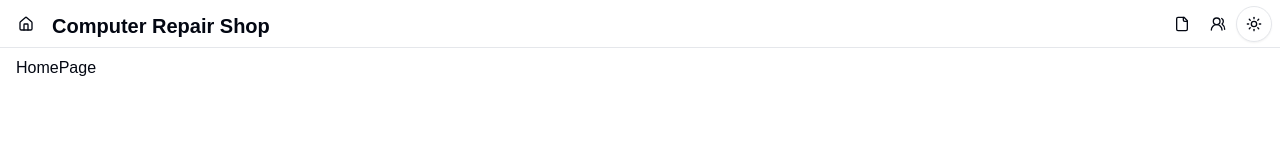
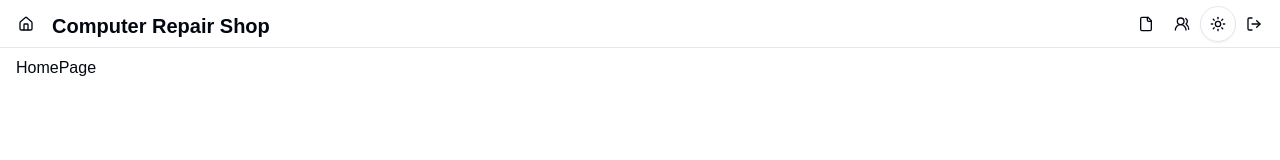
Before and after one commit to Yogurt7v/RepairStore, a Next.js app: page /home in a window 1280 px wide. Shown: the top 160 px of the page. Built offline with nearby package versions, Linux system fonts and the light colour scheme.

Commit message:
add auth by kinde

```diff
--- a/package.json
+++ b/package.json
@@ -9,6 +9,7 @@
     "lint": "next lint"
   },
   "dependencies": {
+    "@kinde-oss/kinde-auth-nextjs": "^2.4.6",
     "@radix-ui/react-dropdown-menu": "^2.1.4",
     "@radix-ui/react-slot": "^1.1.1",
     "class-variance-authority": "^0.7.1",
--- /dev/null
+++ b/src/app/api/auth/[kindeAuth]/route.js
@@ -0,0 +1,2 @@
+import { handleAuth } from '@kinde-oss/kinde-auth-nextjs/server';
+export const GET = handleAuth();
--- /dev/null
+++ b/src/app/login/page.tsx
@@ -0,0 +1,13 @@
+import { Button } from '@/components/ui/button';
+import { LoginLink } from '@kinde-oss/kinde-auth-nextjs/components';
+
+export default function LoginPage() {
+  return (
+    <main className="h-dvh flex flex-col items-center gap-6 text-4xl p-4">
+      <h1>Repair Shop</h1>
+      <Button asChild>
+        <LoginLink>Login</LoginLink>
+      </Button>
+    </main>
+  );
+}
--- a/src/components/Header.tsx
+++ b/src/components/Header.tsx
@@ -1,8 +1,10 @@
-import { HomeIcon, FileIcon, UsersRound } from 'lucide-react';
+import { HomeIcon, FileIcon, UsersRound, LogOut } from 'lucide-react';
 import Link from 'next/link';
 
+import { Button } from './ui/button';
 import NavButton from './NavButton';
 import { ModeToggle } from './ModeToggle';
+import { LogoutLink } from '@kinde-oss/kinde-auth-nextjs/components';
 
 export default function Header() {
   return (
@@ -24,6 +26,19 @@
           <NavButton href="/tickets" label="Tickets" icon={FileIcon} />
           <NavButton href="/customers" label="Customers" icon={UsersRound} />
           <ModeToggle />
+
+          <Button
+            variant="ghost"
+            size="icon"
+            aria-label="logOut"
+            title="Log Out"
+            className="rounded-full"
+            asChild
+          >
+            <LogoutLink>
+              <LogOut />
+            </LogoutLink>
+          </Button>
         </div>
       </div>
     </header>
```
Also changed, not shown: src/middleware.ts (added, +27 -0 lines), 1 other file (tests, documents, lock files or other folders).
